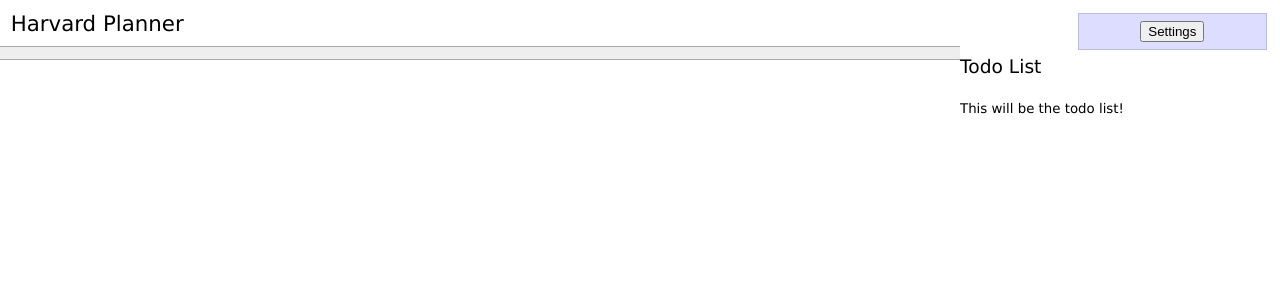
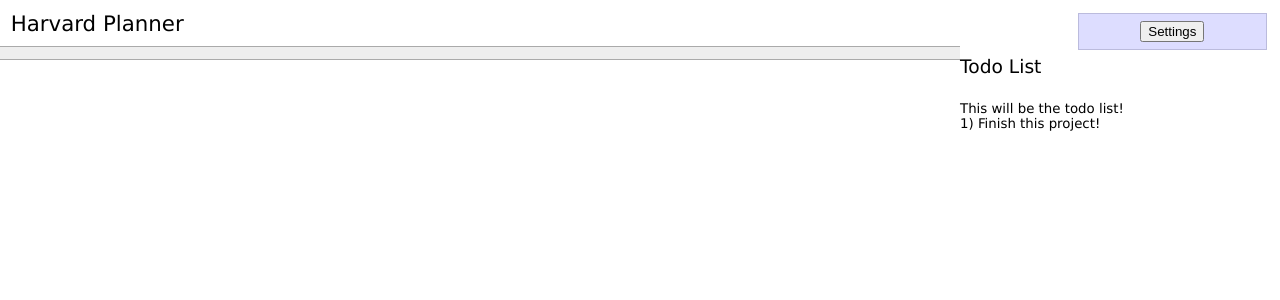
Before and after one commit to tlubin/hplanner, a Django app: template templates/home.html in a window 1280 px wide. Shown: the top 300 px of the page. Run offline with Django 3.2, Linux system fonts and the light colour scheme; the template is opened without the code that fills it, so the values that code supplies are empty; parts of the project's set-up code (start-up, migrations or seed data) failed here and were passed over; some libraries are stand-ins or nearby versions.

Commit message:
Example commit for James

```diff
--- a/templates/home.html
+++ b/templates/home.html
@@ -46,6 +46,8 @@
     <h2>Todo List</h2>
     <br/>
     This will be the todo list!
+    <br/>
+    1) Finish this project!
 </div>
 <div id="settings">
     <h2>Settings</h2>
```
